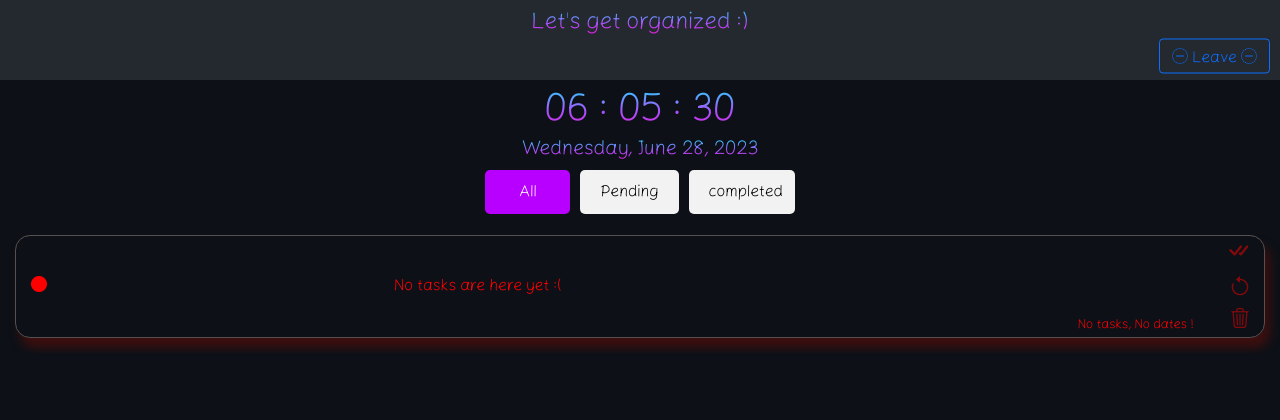
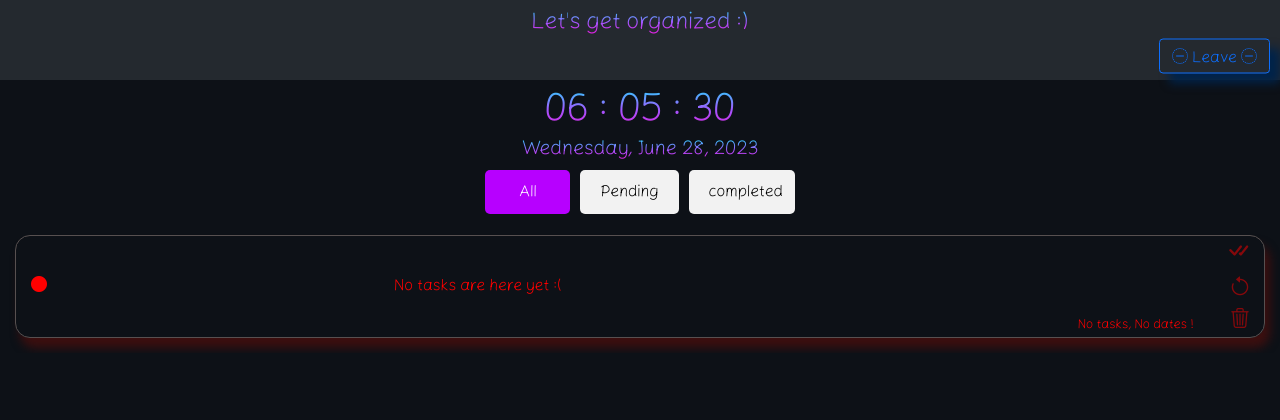
Before and after one commit to PouyaBaniadam/PyToDoList, a Django app: page / in a window 1280 px wide. Shown: the top 420 px of the page. Run offline with Django 4.2, Linux system fonts and the light colour scheme; the visitor is signed in with stand-in values (Sample User, id 1); data that the repository does not hold is empty; some libraries are stand-ins or nearby versions.

Commit message:
Changed button style.

```diff
--- a/home/templates/home/index.html
+++ b/home/templates/home/index.html
@@ -37,7 +37,7 @@
 
         {% else %}
 
-            <button class="btn btn-outline-primary" type="submit" id="login-button">
+            <button class="btn btn-outline-primary btn-submit" type="submit" id="login-button">
 
                 <i class="bi bi-dash-circle-dotted"></i>
                 <a class="no-decoration-for-a" href="{% url 'account:leave' %}">Leave</a>
```
